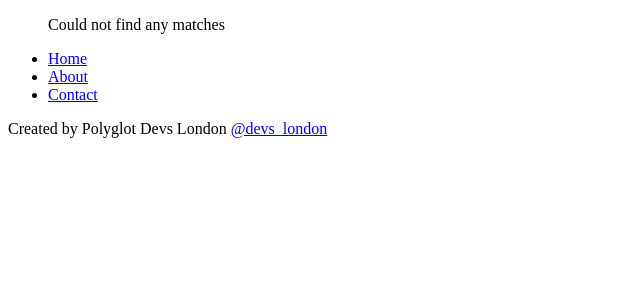
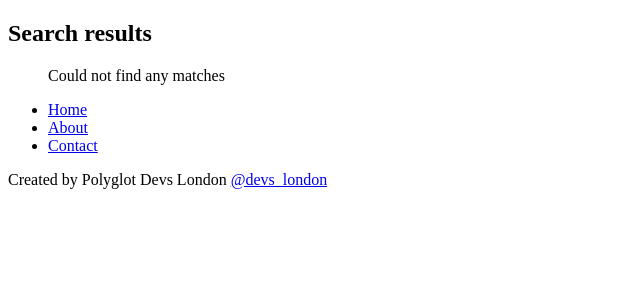
Before and after one commit to PolyglotDevsLondon/sharespots, a Django app: page /search/ in a window 1280 px wide. Shown: the part 26-326 px from the top of the page, without its empty margins (0-640 px from the left). Run offline with Django 3.2, Linux system fonts and the light colour scheme; data comes from the database, SQL or seed files in the repository; style sheets or scripts are compiled from the project's sources.

Commit message:
feat: tweak venue listings styles

```diff
--- a/src/styles/components/_recommended.scss
+++ b/src/styles/components/_recommended.scss
@@ -1,3 +1,3 @@
-.recommended {
+.listings {
     padding: 60px;
 }
--- a/templates/base.html
+++ b/templates/base.html
@@ -2,10 +2,13 @@
 
 <!DOCTYPE html>
 <html lang="en-gb">
+<meta name="viewport" content="width=device-width, initial-scale=1.0">
+
 <head>
     <title>{% block title %} {% endblock %}| Share Spots</title>
     <!-- Latest compiled and minified CSS -->
 </head>
+
 <body>
 
     {% block layout %} {% endblock %}
@@ -14,4 +17,5 @@
     <link href='https://fonts.googleapis.com/css?family=Monoton|Roboto' rel='stylesheet' type='text/css'>
     <link href='https://fonts.googleapis.com/css?family=Raleway:300,700,500' rel='stylesheet' type='text/css'>
 </body>
+
 </html>
--- a/templates/core/index.html
+++ b/templates/core/index.html
@@ -26,7 +26,7 @@
 		</div>
 	</div>
 </section>
-<section class="recommended">
+<section class="listings">
 	<div class="container">
 		<h2>Recommended</h2>
 		<ul>
--- a/templates/core/venue.html
+++ b/templates/core/venue.html
@@ -7,8 +7,8 @@
 {% block main %}
 <section class="venue">
     <section class="venue_info">
-        {% if venue_detail.image is not none %}
-        <img src={{ venue_detail.image }} width="100%">
+        {% if venue_detail.image %}
+        <div class='venue_img' style="background-image: url(https://trello-attachments.s3.amazonaws.com/5786778bdd0206d11e67e444/600f2b5f7af8a413c92bb063/596x397/5951beda3e211f9c244bcf659976cecb/LDN_public_spaces_tab_lobby_expand.jpg)"></div>
         {% endif %}
         <div class="venue_info-address">
             <div class="container">
--- a/templates/search/venues.html
+++ b/templates/search/venues.html
@@ -5,7 +5,10 @@
 {% load static %}
 
 {% block main %}
-<section class="section section--primary">
+
+<section class="listings">
+	<div class="container">
+		<h2>Search results</h2>
 		<ul>
 			{% if searched_venues|length >= 1 %}
 			{% for venue in searched_venues %}
@@ -16,6 +19,6 @@
 			{% endif %}
 
 		</ul>
-
+	</div>
 </section>
 {% endblock %}
```
Also changed, not shown: src/styles/components/_venue.scss (+25 -0 lines). Lines whose indentation alone changed are shown as unchanged.
